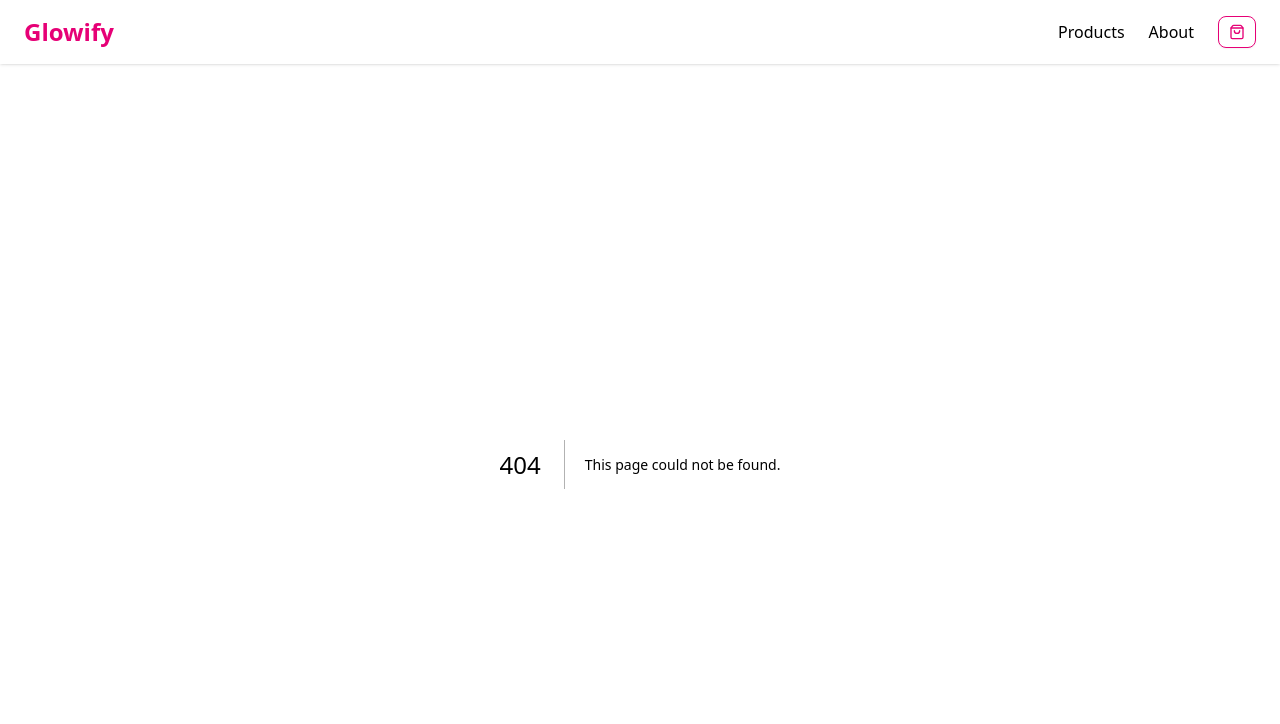
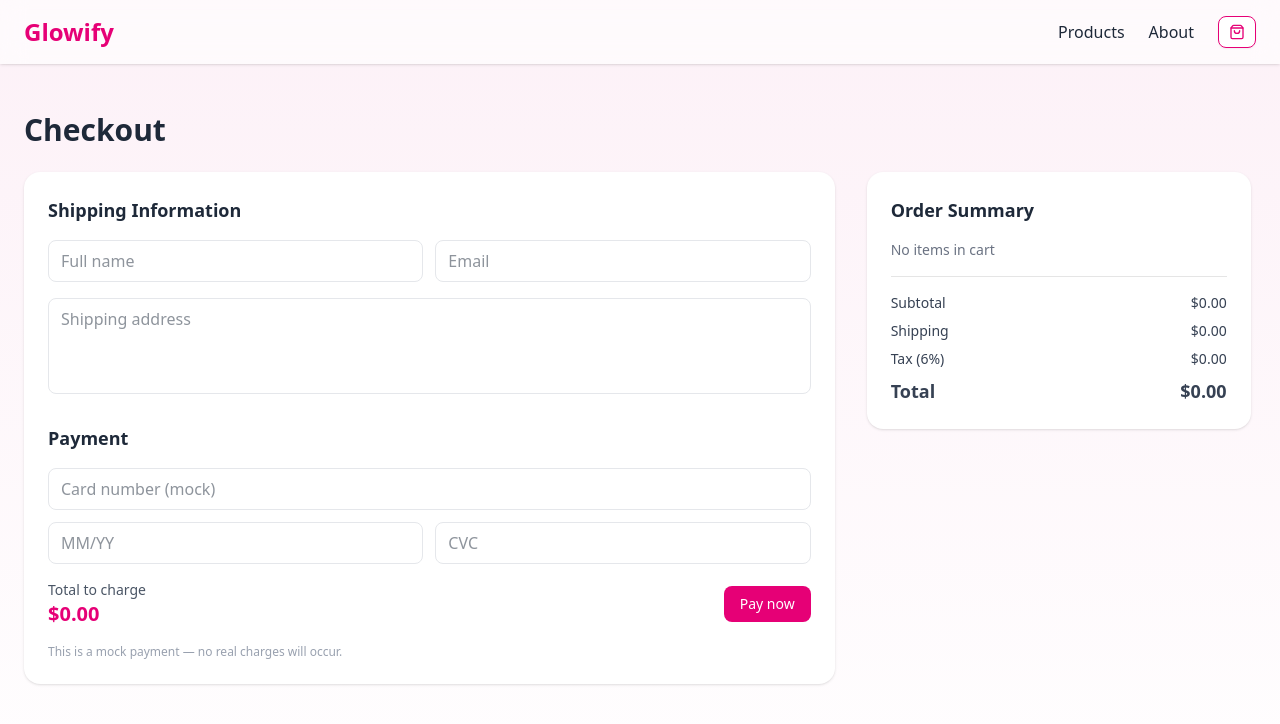
Before and after one commit to Aiman03-del/Glowify, a Next.js app: page /checkout in a window 1280 px wide. Before the commit this address had no page. Shown: the top 724 px of the page. Built offline with nearby package versions, Linux system fonts and the light colour scheme.

Commit message:
Implement checkout page with form and order summary components

```diff
--- /dev/null
+++ b/app/checkout/page.tsx
@@ -0,0 +1,25 @@
+"use client";
+
+import React from "react";
+import OrderSummary from "@/components/checkout/OrderSummary";
+import CheckoutForm from "@/components/checkout/CheckoutForm";
+
+export default function CheckoutPage() {
+  return (
+    <main className="min-h-screen bg-gradient-to-b from-pink-50 to-white py-12">
+      <div className="max-w-7xl mx-auto px-6">
+        <h1 className="text-3xl font-bold text-gray-800 mb-6">Checkout</h1>
+
+        <div className="grid grid-cols-1 md:grid-cols-3 gap-8">
+          <div className="md:col-span-2">
+            <CheckoutForm />
+          </div>
+
+          <div>
+            <OrderSummary />
+          </div>
+        </div>
+      </div>
+    </main>
+  );
+}
--- a/app/globals.css
+++ b/app/globals.css
@@ -134,3 +134,11 @@
     @apply bg-background text-foreground;
   }
 }
+
+/* Optional simple input utilities (used when DaisyUI/shadcn not present) */
+.input {
+  @apply border rounded-md px-3 py-2 bg-white;
+}
+.input-bordered {
+  @apply border-gray-200;
+}
--- /dev/null
+++ b/components/checkout/CheckoutForm.tsx
@@ -0,0 +1,154 @@
+"use client";
+
+import React, { useState } from "react";
+import { Button } from "@/components/ui/button";
+import { useCart } from "@/context/CartContext";
+import { mockStripeCharge } from "@/lib/mockStripe";
+import { motion } from "framer-motion";
+
+export default function CheckoutForm() {
+  const { cart, clearCart } = useCart();
+
+  const [name, setName] = useState("");
+  const [email, setEmail] = useState("");
+  const [address, setAddress] = useState("");
+  const [cardNumber, setCardNumber] = useState("");
+  const [cardExp, setCardExp] = useState("");
+  const [cardCvc, setCardCvc] = useState("");
+  const [loading, setLoading] = useState(false);
+  const [message, setMessage] = useState<string | null>(null);
+
+  const subtotal = cart.reduce((acc, item) => acc + item.price, 0);
+  const shipping = subtotal > 0 ? 4.99 : 0;
+  const tax = +(subtotal * 0.06).toFixed(2); // 6% tax
+  const total = +(subtotal + shipping + tax).toFixed(2);
+  const totalCents = Math.round(total * 100);
+
+  async function handleSubmit(e: React.FormEvent) {
+    e.preventDefault();
+    setMessage(null);
+
+    if (cart.length === 0) {
+      setMessage("Cart is empty — add some products first.");
+      return;
+    }
+    if (!name || !email || !address) {
+      setMessage("Please fill in your shipping details.");
+      return;
+    }
+
+    // Basic card validation (mock-friendly)
+    if (cardNumber.length < 12 || cardCvc.length < 3) {
+      setMessage("Please provide valid card information.");
+      return;
+    }
+
+    setLoading(true);
+
+    try {
+      const result = await mockStripeCharge(totalCents, {
+        number: cardNumber,
+        exp: cardExp,
+        cvc: cardCvc,
+        name,
+      });
+
+      if (!result.success) {
+        setMessage(`Payment failed: ${result.error}`);
+        setLoading(false);
+        return;
+      }
+
+      // Success
+      setMessage(`Payment succeeded — charge id: ${result.chargeId}`);
+      clearCart();
+      // optionally reset inputs
+      setName("");
+      setEmail("");
+      setAddress("");
+      setCardNumber("");
+      setCardExp("");
+      setCardCvc("");
+    } catch (err) {
+      setMessage("Unexpected error during payment (mock).");
+    } finally {
+      setLoading(false);
+    }
+  }
+
+  return (
+    <motion.form
+      onSubmit={handleSubmit}
+      initial={{ opacity: 0 }}
+      animate={{ opacity: 1 }}
+      className="bg-white rounded-2xl shadow p-6 space-y-4 md:flex-1"
+    >
+      <h3 className="text-lg font-semibold">Shipping Information</h3>
+      <div className="grid grid-cols-1 md:grid-cols-2 gap-3">
+        <input
+          value={name}
+          onChange={(e) => setName(e.target.value)}
+          placeholder="Full name"
+          className="input input-bordered w-full"
+        />
+        <input
+          value={email}
+          onChange={(e) => setEmail(e.target.value)}
+          placeholder="Email"
+          className="input input-bordered w-full"
+        />
+      </div>
+      <textarea
+        value={address}
+        onChange={(e) => setAddress(e.target.value)}
+        placeholder="Shipping address"
+        className="input input-bordered w-full h-24 resize-none"
+      />
+
+      <h3 className="text-lg font-semibold mt-2">Payment</h3>
+      <div className="grid grid-cols-1 gap-3">
+        <input
+          value={cardNumber}
+          onChange={(e) => setCardNumber(e.target.value)}
+          placeholder="Card number (mock)"
+          className="input input-bordered w-full"
+        />
+        <div className="grid grid-cols-2 gap-3">
+          <input
+            value={cardExp}
+            onChange={(e) => setCardExp(e.target.value)}
+            placeholder="MM/YY"
+            className="input input-bordered w-full"
+          />
+          <input
+            value={cardCvc}
+            onChange={(e) => setCardCvc(e.target.value)}
+            placeholder="CVC"
+            className="input input-bordered w-full"
+          />
+        </div>
+      </div>
+
+      <div className="flex items-center justify-between mt-2">
+        <div>
+          <p className="text-sm text-gray-600">Total to charge</p>
+          <p className="text-xl font-semibold text-pink-600">${total.toFixed(2)}</p>
+        </div>
+
+        <Button type="submit" className="bg-pink-600 hover:bg-pink-700 text-white" disabled={loading}>
+          {loading ? "Processing..." : "Pay now"}
+        </Button>
+      </div>
+
+      {message && (
+        <div className="text-sm p-3 rounded-md bg-gray-50 border">
+          <p>{message}</p>
+        </div>
+      )}
+
+      <p className="text-xs text-gray-400">This is a mock payment — no real charges will occur.</p>
+    </motion.form>
+  );
+}
+
+// Note: input/input-bordered classes are left as simple Tailwind utilities assuming daisyUI/shadcn; adapt if you use a different design system.
--- /dev/null
+++ b/components/checkout/OrderSummary.tsx
@@ -0,0 +1,67 @@
+"use client";
+
+import React from "react";
+import { useCart } from "@/context/CartContext";
+import { motion } from "framer-motion";
+
+function formatCurrency(num: number) {
+  return `$${num.toFixed(2)}`;
+}
+
+export default function OrderSummary() {
+  const { cart } = useCart();
+
+  const subtotal = cart.reduce((acc, item) => acc + item.price, 0);
+  const shipping = subtotal > 0 ? 4.99 : 0; // flat shipping for demo
+  const taxRate = 0.06; // 6% tax example
+  const tax = +(subtotal * taxRate).toFixed(2);
+  const total = +(subtotal + shipping + tax).toFixed(2);
+
+  return (
+    <motion.aside
+      initial={{ opacity: 0, x: 20 }}
+      animate={{ opacity: 1, x: 0 }}
+      className="w-full md:w-96 bg-white rounded-2xl shadow p-6"
+    >
+      <h3 className="text-lg font-semibold mb-4">Order Summary</h3>
+
+      <div className="space-y-3 mb-4">
+        {cart.length === 0 ? (
+          <p className="text-sm text-gray-500">No items in cart</p>
+        ) : (
+          cart.map((it) => (
+            <div key={it.id} className="flex items-center justify-between">
+              <div className="flex items-center gap-3">
+                <img src={it.image} alt={it.name} className="w-12 h-12 rounded object-cover" />
+                <div>
+                  <p className="text-sm font-medium">{it.name}</p>
+                  <p className="text-xs text-gray-500">Qty: 1</p>
+                </div>
+              </div>
+              <p className="font-medium">{formatCurrency(it.price)}</p>
+            </div>
+          ))
+        )}
+      </div>
+
+      <div className="border-t pt-4 space-y-2 text-sm text-gray-700">
+        <div className="flex justify-between">
+          <span>Subtotal</span>
+          <span>{formatCurrency(subtotal)}</span>
+        </div>
+        <div className="flex justify-between">
+          <span>Shipping</span>
+          <span>{formatCurrency(shipping)}</span>
+        </div>
+        <div className="flex justify-between">
+          <span>Tax (6%)</span>
+          <span>{formatCurrency(tax)}</span>
+        </div>
+        <div className="flex justify-between font-semibold text-lg mt-2">
+          <span>Total</span>
+          <span>{formatCurrency(total)}</span>
+        </div>
+      </div>
+    </motion.aside>
+  );
+}
--- /dev/null
+++ b/lib/mockStripe.ts
@@ -0,0 +1,26 @@
+export type PaymentResult = {
+  success: boolean;
+  chargeId?: string;
+  error?: string;
+};
+
+export async function mockStripeCharge(
+  amountCents: number,
+  cardInfo: { number: string; exp: string; cvc: string; name: string }
+): Promise<PaymentResult> {
+  // Simulate network + processing delay
+  await new Promise((res) => setTimeout(res, 1200));
+
+  // Very basic validation for the mock
+  if (!cardInfo.number || !cardInfo.exp || !cardInfo.cvc) {
+    return { success: false, error: "Invalid card details" };
+  }
+
+  // Mock rule: if card number ends with "0" -> fail (just for demo)
+  if (cardInfo.number.trim().endsWith("0")) {
+    return { success: false, error: "Card declined (mock)" };
+  }
+
+  // Otherwise success
+  return { success: true, chargeId: `ch_mock_${Date.now()}` };
+}
```
